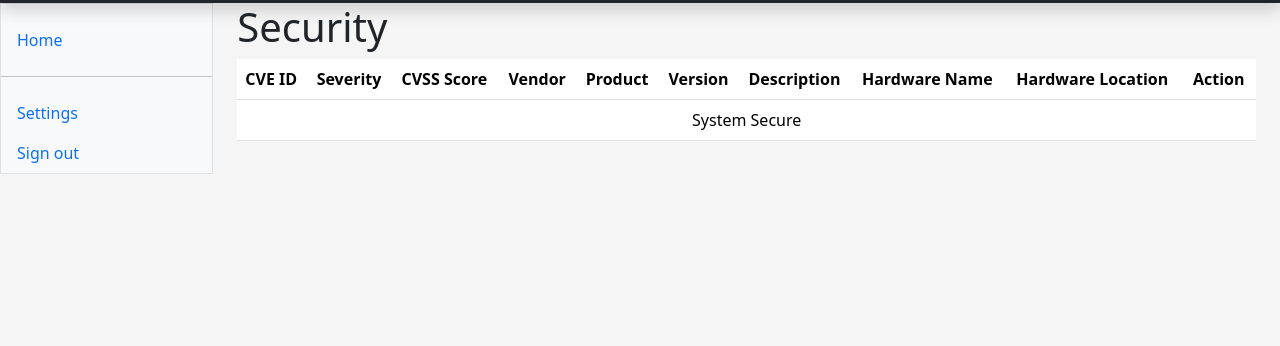
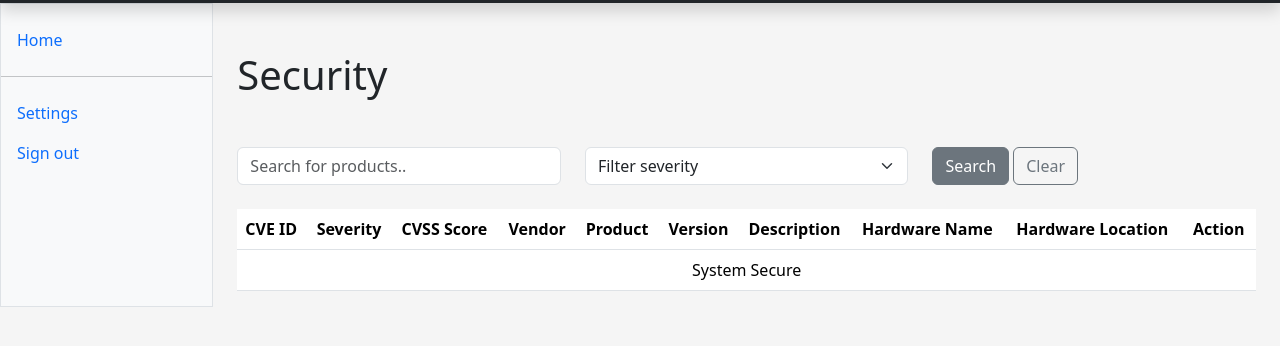
Before and after one commit to DeepakSidhar/Dashboard, a Flask app: template templates/security.html in a window 1280 px wide. Shown: the part 31-377 px from the top of the page. Run offline with Flask 3, Linux system fonts and the light colour scheme; the template is opened without the code that fills it, so the values that code supplies are empty.

Commit message:
Added search and filter to security

```diff
--- a/app.py
+++ b/app.py
@@ -21,7 +21,7 @@ migrate = Migrate(app, db) #Migration script to implement sql  tables
 register_routes(app)
 #Filters  jinja filters for serverity for error codes
 register_filters(app)
-
+#Create a logging
 setup_logging(app)
 
 
--- a/cve-scanner/main.py
+++ b/cve-scanner/main.py
@@ -61,7 +61,6 @@ def fetch_vulnerabilities(since: datetime.datetime):
                         (cve.id, cve.published, cve.lastModified, descriptions, severity, cvss_score, vendor, product, version)
                     )
     return vulnerabilities
-
 def insert_into_database(vulnerabilities):
     insert_query = """
         INSERT INTO public.vulnerability(
@@ -76,8 +75,5 @@ def insert_into_database(vulnerabilities):
     cur.close()
     conn.close()
 
-
-
-
 if __name__ == '__main__':
     main()
--- a/routes/__init__.py
+++ b/routes/__init__.py
@@ -7,8 +7,8 @@ from .incident import incident_bp
 from .change import change_bp
 from.security import security_bp
 def register_routes(app):
-    app.register_blueprint(authentication_bp)
-    app.register_blueprint(home_bp)
+    app.register_blueprint(authentication_bp) #/login
+    app.register_blueprint(home_bp)#default
     app.register_blueprint(user_bp, url_prefix='/admin/user')
     app.register_blueprint(role_bp, url_prefix='/admin/role')
     app.register_blueprint(problem_bp, url_prefix='/problem')
--- a/routes/authentication.py
+++ b/routes/authentication.py
@@ -1,11 +1,9 @@
-import bcrypt
+import bcrypt#(Bodnar, 2024)
 from flask import Blueprint, render_template, request, session, redirect, url_for
-
 from logger import logger
 from models import User
 
 authentication_bp = Blueprint('authentication', __name__)
-
 @authentication_bp.route('/login', methods=['GET' ,'POST']) # post allows to receive  from the front end
 def login():
     error = None # Variable created for the scope of Login function.
--- a/routes/home.py
+++ b/routes/home.py
@@ -1,4 +1,4 @@
-from flask import Blueprint, jsonify, render_template, request, session, redirect, g
+from flask import Blueprint,  render_template
 from sqlalchemy import func
 
 from auth import login_session_required
--- a/routes/role.py
+++ b/routes/role.py
@@ -1,5 +1,4 @@
 import datetime
-
 from flask import Blueprint,  render_template, request,  redirect, g, abort, url_for
 from auth import login_session_required
 from models import Role, db, Permission, RolePermission
@@ -15,9 +14,7 @@ def role_list():
 
     roles  = Role.query.all()
 
-
     return render_template('role_list.html', roles=roles, selected_permission=[])
-
 
 @role_bp.route('/create', methods=['GET', 'POST'])
 @login_session_required
--- a/templates/base.html
+++ b/templates/base.html
@@ -4,8 +4,9 @@
     <meta charset="UTF=8">
     <title>Dashboard</title>
 
+   <!--css style sheet import from bootstrap-->
+    <link href="https://cdn.jsdelivr.net/npm/bootstrap@5.3.6/dist/css/bootstrap.min.css" rel="stylesheet" integrity="sha384-4Q6Gf2aSP4eDXB8Miphtr37CMZZQ5oXLH2yaXMJ2w8e2ZtHTl7GptT4jmndRuHDT" crossorigin="anonymous">
 
-    <link href="https://cdn.jsdelivr.net/npm/bootstrap@5.3.6/dist/css/bootstrap.min.css" rel="stylesheet" integrity="sha384-4Q6Gf2aSP4eDXB8Miphtr37CMZZQ5oXLH2yaXMJ2w8e2ZtHTl7GptT4jmndRuHDT" crossorigin="anonymous"> <!--css style sheet import from bootstrap-->
 
     <link rel="stylesheet" href="{{ url_for('static', filename='style.css') }}">
 </head>
@@ -13,9 +14,11 @@
 
     {% block body %}{% endblock %}
 
+    <!--jave script import from bootstrap-->
+    <script src="https://cdn.jsdelivr.net/npm/bootstrap@5.3.6/dist/js/bootstrap.bundle.min.js" integrity="sha384-j1CDi7MgGQ12Z7Qab0qlWQ/Qqz24Gc6BM0thvEMVjHnfYGF0rmFCozFSxQBxwHKO" crossorigin="anonymous"></script>
 
-    <script src="https://cdn.jsdelivr.net/npm/bootstrap@5.3.6/dist/js/bootstrap.bundle.min.js" integrity="sha384-j1CDi7MgGQ12Z7Qab0qlWQ/Qqz24Gc6BM0thvEMVjHnfYGF0rmFCozFSxQBxwHKO" crossorigin="anonymous"></script> <!--jave script import from bootstrap-->
-    <script src="https://cdn.jsdelivr.net/npm/chart.js"  crossorigin="anonymous"></script> <!--chart.js import from CDNJS-->
+    <!--chart.js import from CDNJS-->
+    <script src="https://cdn.jsdelivr.net/npm/chart.js"  crossorigin="anonymous"></script>
     <script>
     {% block script %}{% endblock %}
     </script>
--- a/templates/layout.html
+++ b/templates/layout.html
@@ -73,7 +73,7 @@
                         </li>
                         {% endif %}
                         {% if 'VIEW_SECURITY' in g.permissions %}
-                        <li class="nav-item"><a class="nav-link d-flex align-items-center gap-2" href="{{url_for('security.vulnerabilty_list') }}">
+                        <li class="nav-item"><a class="nav-link d-flex align-items-center gap-2" href="{{url_for('security.vulnerability_list') }}">
                             SECURITY
                         </a>
                         </li>
--- a/templates/security.html
+++ b/templates/security.html
@@ -1,7 +1,28 @@
 {% extends 'layout.html' %}
 
 {% block main %}
-    <h1>Security</h1>
+<h1 class="my-5">Security</h1>
+<form method="get" class="row my-4">
+<div class="col-md-4">
+    <input type="text" name="search" class="form-control" placeholder="Search for products.." value="{{request.args.get('search', '')}}">
+</div>
+<div class="col-md-4">
+    <select class="form-select" name="severity">
+      <option selected disabled> Filter severity</option>
+        <option value="CRITICAL" {% if request.args.get('severity') == 'CRITICAL' %} selected {% endif %}>CRITICAL</option>
+        <option value="HIGH" {% if request.args.get('severity') == 'HIGH' %} selected {% endif %}>HIGH</option>
+        <option value="MEDIUM" {% if request.args.get('severity') == 'MEDIUM' %} selected {% endif %}>MEDIUM</option>
+        <option value="LOW" {% if request.args.get('severity') == 'LOW' %} selected {% endif %}>LOW</option>
+    </select>
+</div>
+
+<div class="col-md-4">
+    <button type="submit" class="btn btn-secondary">Search</button>
+    <a href="{{url_for('security.vulnerability_list')}}" type="button" class="btn btn-outline-secondary">Clear</a>
+
+</div>
+</form>
+
 <table class="table">
     <thead>
     <tr>
```
Also changed, not shown: routes/security.py (+17 -3 lines), routes/user.py (+4 -15 lines).
